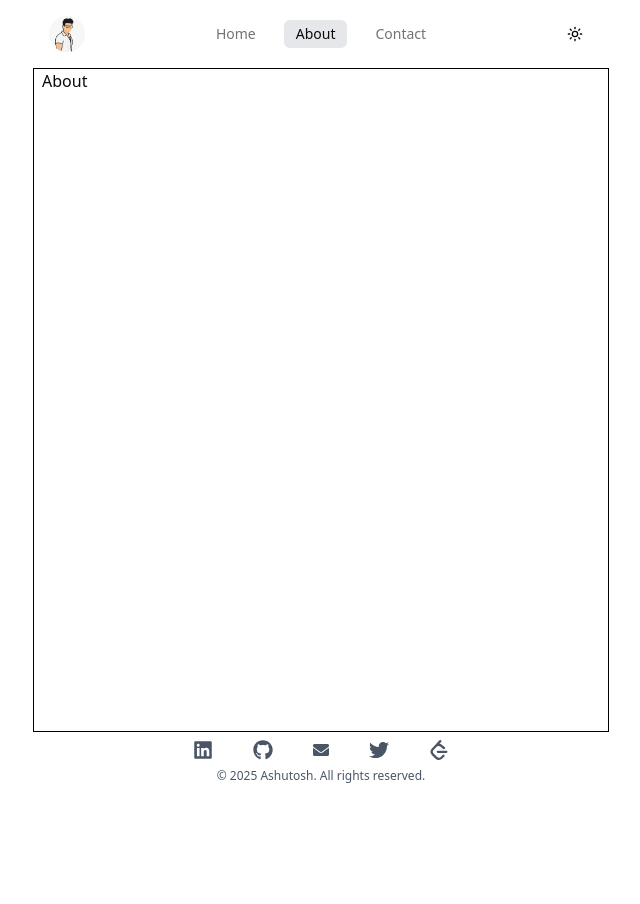
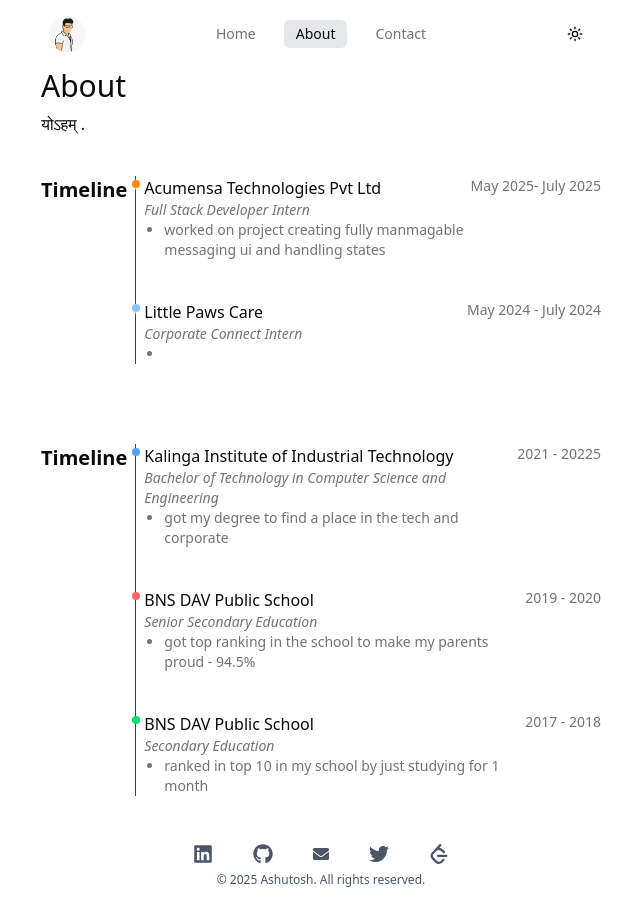
Before and after one commit to routAshutoshhh/personal--portfolio, a Next.js app: page /About in a window 1280 px wide. Shown: the whole page, without its empty margins (319-959 px from the left). Before the commit the page ends 800 px from the top, so only its background shows below. Built offline with nearby package versions, Linux system fonts and the light colour scheme.

Commit message:
chnages in the about and a bit of refinement

```diff
--- a/src/app/About/page.tsx
+++ b/src/app/About/page.tsx
@@ -1,9 +1,23 @@
 import React from "react";
+import Timeline from "@/components/ui-components/about-components/timeline";
+import Worktimeline from "@/components/ui-components/about-components/workTimeline";
 
 export const metadata = {
   title: "Ashutosh | About",
 };
 
 export default function About() {
-  return <h1>About</h1>;
+  return (
+    <>
+      <div className="container overflow-y-auto">
+        <h1 className=" text-3xl text-shadow-black font-medium">About</h1>
+        <div className="font-medium text-mute-foreground relative pt-2">
+          {" "}
+          योऽहम् .
+        </div>
+        <Worktimeline />
+        <Timeline />
+      </div>
+    </>
+  );
 }
--- a/src/app/layout-client-wrapper.tsx
+++ b/src/app/layout-client-wrapper.tsx
@@ -14,9 +14,7 @@ export default function LayoutClientWrapper({
       <Header />
 
       {/* Main content area, centered and padded */}
-      <main className="w-full border border-black max-w-xl flex-grow px-2">
-        {children}
-      </main>
+      <main className="w-full max-w-xl flex-grow px-2">{children}</main>
 
       {/* Footer at bottom */}
       <Footer />
--- /dev/null
+++ b/src/components/ui-components/about-components/timeline.tsx
@@ -0,0 +1,60 @@
+import { cn } from "@/lib/utils";
+
+const studyTimeline = [
+  {
+    title: "Kalinga Institute of Industrial Technology",
+    education: "Bachelor of Technology in Computer Science and Engineering",
+    description: "got my degree to find a place in the tech and corporate",
+    date: "2021 - 20225",
+    color: "bg-blue-400",
+  },
+  {
+    title: "BNS DAV Public School",
+    education: "Senior Secondary Education",
+    description:
+      "got top ranking in the school to make my parents proud - 94.5%",
+    date: "2019 - 2020",
+    color: "bg-red-400",
+  },
+  {
+    title: "BNS DAV Public School",
+    education: "Secondary Education",
+    description: "ranked in top 10 in my school by just studying for 1 month ",
+    date: "2017 - 2018",
+    color: "bg-green-400",
+  },
+];
+
+export default function Timeline() {
+  return (
+    <section className="flex flex-col sm:flex-row  py-10">
+      <h2 className="text-xl font-semibold mb-6">Timeline</h2>
+      <div className="relative border-l border-gray-700 ml-2 pl-2 space-y-10">
+        {studyTimeline.map((item, index) => (
+          <div key={index} className="relative">
+            <span
+              className={cn(
+                "absolute left-[-12px] top-1 w-2 h-2 rounded-full",
+                item.color
+              )}
+            />
+            <div className="flex justify-between items-start">
+              <div>
+                <h1 className="font-normal">{item.title}</h1>
+                <p className="italic text-muted-foreground text-sm">
+                  {item.education}
+                </p>
+                <ul className="list-disc ml-5 text-sm text-muted-foreground">
+                  <li>{item.description}</li>
+                </ul>
+              </div>
+              <span className="text-sm text-muted-foreground whitespace-nowrap">
+                {item.date}
+              </span>
+            </div>
+          </div>
+        ))}
+      </div>
+    </section>
+  );
+}
--- /dev/null
+++ b/src/components/ui-components/about-components/workTimeline.tsx
@@ -0,0 +1,52 @@
+import { cn } from "@/lib/utils";
+
+const workTimeLine = [
+  {
+    title: "Acumensa Technologies Pvt Ltd",
+    role: "Full Stack Developer Intern",
+    description:
+      " worked on project creating fully manmagable messaging ui and handling states",
+    date: "May 2025- July 2025",
+    color: "bg-orange-400",
+  },
+  {
+    title: "Little Paws Care",
+    role: "Corporate Connect Intern",
+    date: "May 2024 - July 2024",
+    color: "bg-blue-300",
+  },
+];
+
+export default function Worktimeline() {
+  return (
+    <section className="flex flex-col sm:flex-row  py-10">
+      <h2 className="text-xl font-semibold mb-6">Timeline</h2>
+      <div className="relative border-l border-gray-700 ml-2 pl-2 space-y-10">
+        {workTimeLine.map((item, index) => (
+          <div key={index} className="relative">
+            <span
+              className={cn(
+                "absolute left-[-12px] top-1 w-2 h-2  shadow shadow-white/100 rounded-full",
+                item.color
+              )}
+            />
+            <div className="flex justify-between items-start">
+              <div>
+                <h1 className="font-normal">{item.title}</h1>
+                <p className="italic text-muted-foreground text-sm">
+                  {item.role}
+                </p>
+                <ul className="list-disc ml-5 text-sm text-muted-foreground">
+                  <li>{item.description}</li>
+                </ul>
+              </div>
+              <span className="text-sm text-muted-foreground whitespace-nowrap">
+                {item.date}
+              </span>
+            </div>
+          </div>
+        ))}
+      </div>
+    </section>
+  );
+}
```
